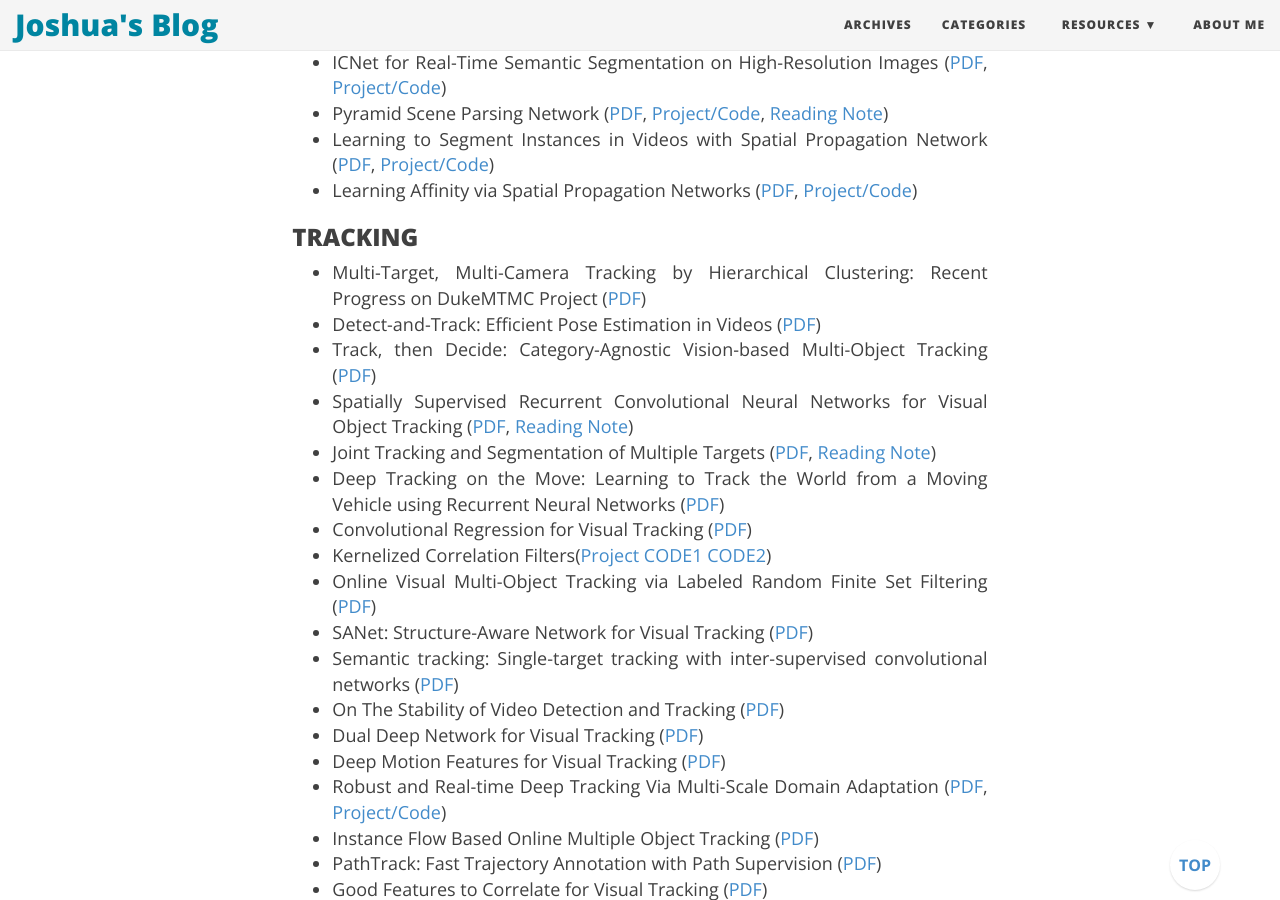
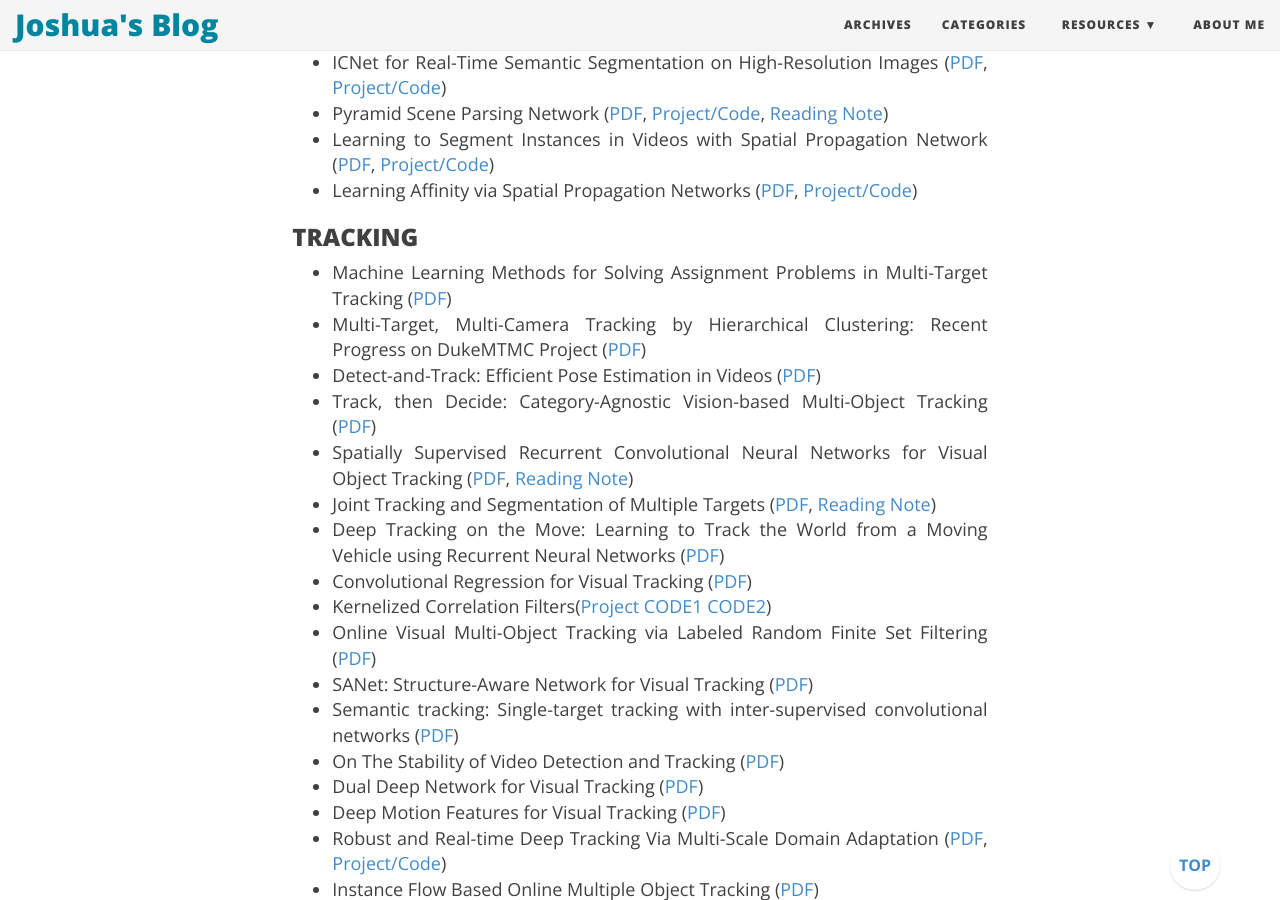
Before and after one commit to joshua19881228/joshua19881228.github.io, a Jekyll site: the page built from _posts/Computer_Vision/2016-08-25-my-jumble-of-computer-vision.md, in a window 1280 px wide and 900 px high, scrolled down 6608 px. Built offline with Jekyll 4.4.1, drawn with Linux system fonts in a browser that asks for light colours; nearby versions of some CDN libraries; formulas are drawn with MathJax 3; comment, search, counter and statistics services are not loaded.

Commit message:
update post

```diff
--- a/_posts/Computer_Vision/2016-08-25-my-jumble-of-computer-vision.md
+++ b/_posts/Computer_Vision/2016-08-25-my-jumble-of-computer-vision.md
@@ -156,6 +156,7 @@ I am going to maintain this page to record a few things about computer vision th
 
 ### TRACKING ###
 
+* Machine Learning Methods for Solving Assignment Problems in Multi-Target Tracking ([PDF](https://arxiv.org/abs/1802.06897))
 * Multi-Target, Multi-Camera Tracking by Hierarchical Clustering: Recent Progress on DukeMTMC Project ([PDF](https://arxiv.org/abs/1712.09531))
 * Detect-and-Track: Efficient Pose Estimation in Videos ([PDF](https://arxiv.org/abs/1712.09184))
 * Track, then Decide: Category-Agnostic Vision-based Multi-Object Tracking ([PDF](https://arxiv.org/abs/1712.07920))
```
